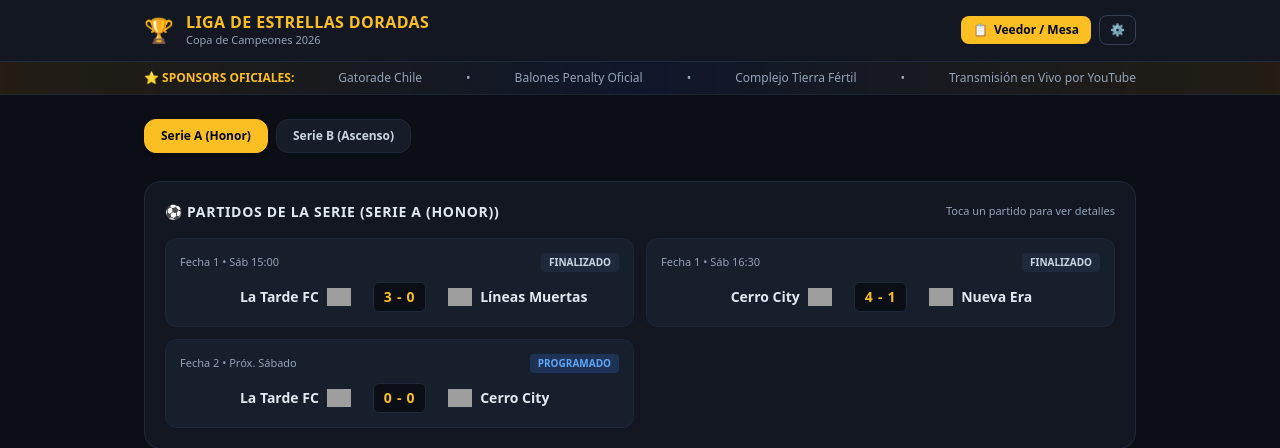
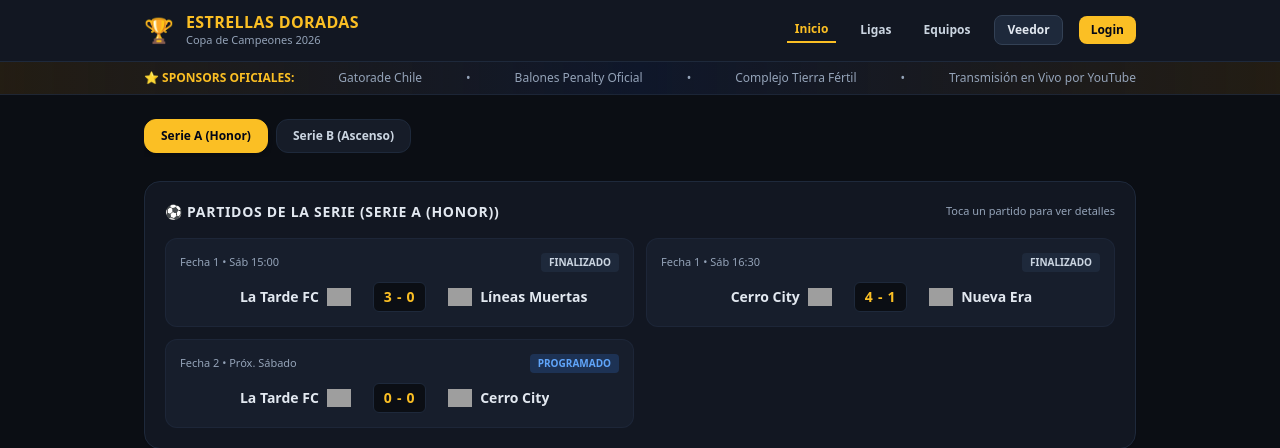
Before and after one commit to Dilvishh/liga-futbol-mvp, a FastAPI app: page / in a window 1280 px wide. Shown: the top 448 px of the page. Run offline with FastAPI, Linux system fonts and the light colour scheme; some libraries are stand-ins or nearby versions; grey boxes are pictures that could not be loaded.

Commit message:
Actualizar index.html

```diff
--- a/templates/index.html
+++ b/templates/index.html
@@ -10,24 +10,24 @@
 
    <header class="bg-[#121722] border-b border-slate-800 sticky top-0 z-50">
     <div class="max-w-5xl mx-auto px-4 py-3 flex items-center justify-between">
-            <div class="flex items-center space-x-3">
-                <span class="text-2xl">🏆</span>
+        <a href="/" class="flex items-center space-x-3 group">
+            <span class="text-2xl group-hover:scale-105 transition">🏆</span>
             <div>
-                    <h1 class="text-base font-extrabold text-amber-400 tracking-wide leading-tight">LIGA DE ESTRELLAS DORADAS</h1>
-                    <p class="text-[11px] text-slate-400 font-medium">{{ torneo.nombre if torneo else 'Temporada Oficial' }}</p>
+                <h1 class="text-base font-extrabold text-amber-400 tracking-wide leading-tight">ESTRELLAS DORADAS</h1>
+                <p class="text-[11px] text-slate-400 font-medium">{{ torneo.nombre if torneo else 'Torneo Oficial' }}</p>
             </div>
-            </div>
+        </a>
 
-            <nav class="flex items-center gap-2">
-                <a href="/veedor" class="bg-amber-400 hover:bg-amber-500 text-slate-950 font-bold px-3 py-1.5 rounded-lg text-xs transition flex items-center gap-1.5 shadow-sm">
-                    <span>📋</span> Veedor / Mesa
-                </a>
-                <a href="/admin" class="border border-slate-700 hover:border-slate-500 text-slate-300 font-semibold px-2.5 py-1.5 rounded-lg text-xs transition">
-                    ⚙️
-                </a>
+        <nav class="flex items-center gap-1 sm:gap-4 text-xs font-bold">
+            <a href="/" class="text-amber-400 px-2 py-1 border-b-2 border-amber-400">Inicio</a>
+            <a href="/#ligas" class="text-slate-300 hover:text-white px-2 py-1 transition">Ligas</a>
+            <a href="/equipos" class="text-slate-300 hover:text-white px-2 py-1 transition">Equipos</a>
+            <a href="/veedor" class="bg-slate-800 hover:bg-slate-700 text-slate-200 px-3 py-1.5 rounded-lg border border-slate-700 transition">Veedor</a>
+            <a href="/admin" class="bg-amber-400 hover:bg-amber-500 text-slate-950 px-3 py-1.5 rounded-lg transition font-black">Login</a>
         </nav>
     </div>
 </header>
+
 
     <div class="bg-gradient-to-r from-amber-500/10 via-slate-900 to-amber-500/10 border-b border-slate-800/80 py-2">
         <div class="max-w-5xl mx-auto px-4 flex items-center justify-between text-xs text-slate-400 overflow-x-auto gap-6 whitespace-nowrap">
```
Lines whose indentation alone changed are shown as unchanged.
